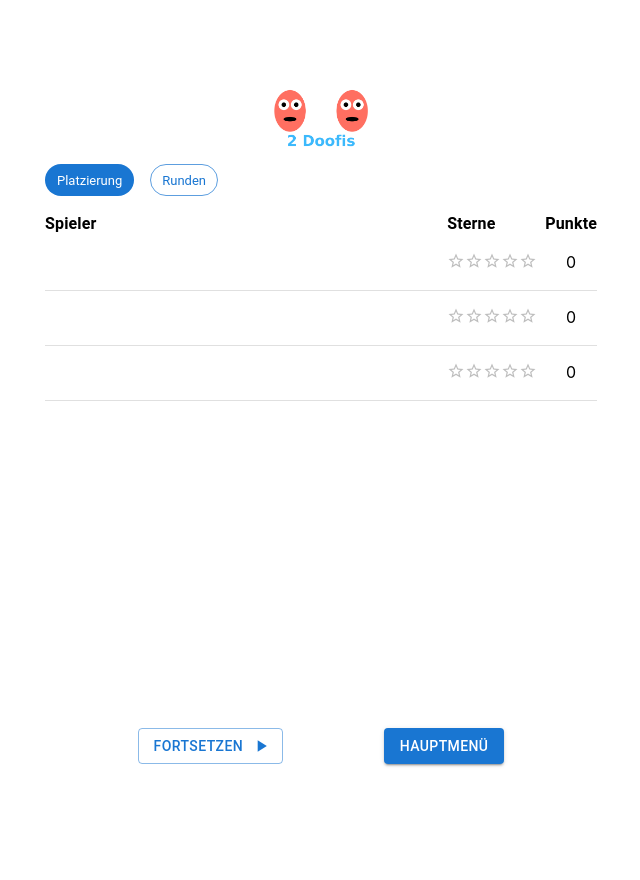
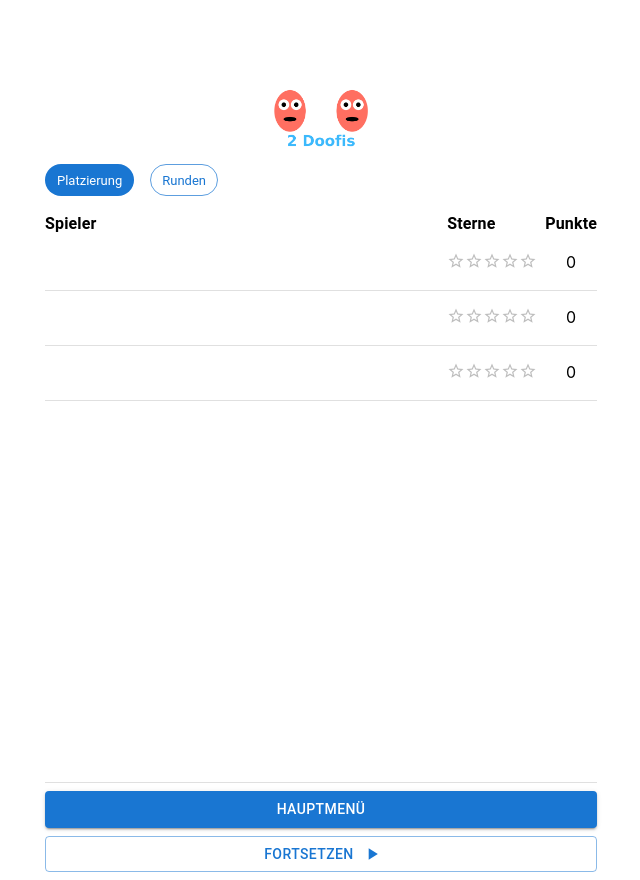
Before and after one commit to ThomasPfeiffer/2-doofs, a React (Vite) app: page /results in a window 1280 px wide. Shown: the whole page, without its empty margins (319-959 px from the left). Before the commit the page ends 800 px from the top, so only its background shows below. Built offline with nearby package versions, Linux system fonts and the light colour scheme.

Commit message:
Reordered buttons

```diff
--- a/src/ContinueButton.tsx
+++ b/src/ContinueButton.tsx
@@ -4,13 +4,16 @@ import React from "react";
 import { useNavigate } from "react-router";
 import { Game } from "./useGame";
 
-export function ContinueButton(props: { game: Game }): React.ReactNode {
+export function ContinueButton(props: {
+  game: Game;
+  variant?: "contained" | "outlined";
+}): React.ReactNode {
   const navigate = useNavigate();
   const { game } = props;
 
   return (
     <Button
-      variant="outlined"
+      variant={props.variant ?? "outlined"}
       onClick={() => {
         navigate(`/${game.rounds.length}`);
       }}
--- a/src/Intro.tsx
+++ b/src/Intro.tsx
@@ -32,7 +32,7 @@ export function Intro() {
       noHeader
       actions={
         <PageActions orientation="vertical">
-          {hasGame && <ContinueButton game={game} />}
+          {hasGame && <ContinueButton game={game} variant="contained" />}
           <Button
             endIcon={<PlayArrow />}
             disabled={players.some((it) => !it.name) || players.length <= 1}
@@ -51,7 +51,7 @@ export function Intro() {
                 navigate(`/1`);
               }
             }}
-            variant="contained"
+            variant={hasGame ? "outlined" : "contained"}
             fullWidth
           >
             Neues Spiel
--- a/src/PageLayout.tsx
+++ b/src/PageLayout.tsx
@@ -1,4 +1,4 @@
-import { Box, Container } from "@mui/material";
+import { Box, Container, Divider } from "@mui/material";
 import React, { PropsWithChildren } from "react";
 import logo from "./logo.png";
 import { Link } from "react-router";
@@ -14,7 +14,7 @@ export function PageLayout(props: PageLayoutProps) {
     <Container
       sx={{
         height: "100vh",
-        maxHeight: "700px",
+        maxHeight: "900px",
         display: "grid",
         gridTemplateRows: "auto 1fr auto",
         "@media (min-height: 800px)": {
@@ -66,6 +66,12 @@ export function PageActions(
 ) {
   return (
     <Box
+      sx={{
+        width: 1,
+      }}
+    >
+      <Divider sx={{ pt: 1 }} />
+      <Box
         sx={
           props.orientation === "vertical"
             ? {
@@ -86,5 +92,6 @@ export function PageActions(
       >
         {props.children}
       </Box>
+    </Box>
   );
 }
--- a/src/Results.tsx
+++ b/src/Results.tsx
@@ -53,11 +53,11 @@ export function Results() {
   return (
     <PageLayout
       actions={
-        <PageActions>
-          <ContinueButton game={game} />
+        <PageActions orientation="vertical">
           <Button component={Link} to="/" variant="contained">
             Hauptmenü
           </Button>
+          <ContinueButton game={game} />
         </PageActions>
       }
     >
--- a/src/game/GamePage.tsx
+++ b/src/game/GamePage.tsx
@@ -66,15 +66,7 @@ export function GamePage() {
     >
       <PageLayout
         actions={
-          <PageActions>
-            <Button
-              onClick={() => {
-                navigate(`/results`);
-              }}
-              variant="outlined"
-            >
-              Ergebnisse
-            </Button>
+          <PageActions orientation="vertical">
             <Button
               onClick={() => {
                 addRound();
@@ -83,6 +75,14 @@ export function GamePage() {
               variant="contained"
             >
               Nächste Runde
+            </Button>
+            <Button
+              onClick={() => {
+                navigate(`/results`);
+              }}
+              variant="outlined"
+            >
+              Ergebnisse
             </Button>
           </PageActions>
         }
```
Lines whose indentation alone changed are shown as unchanged.
